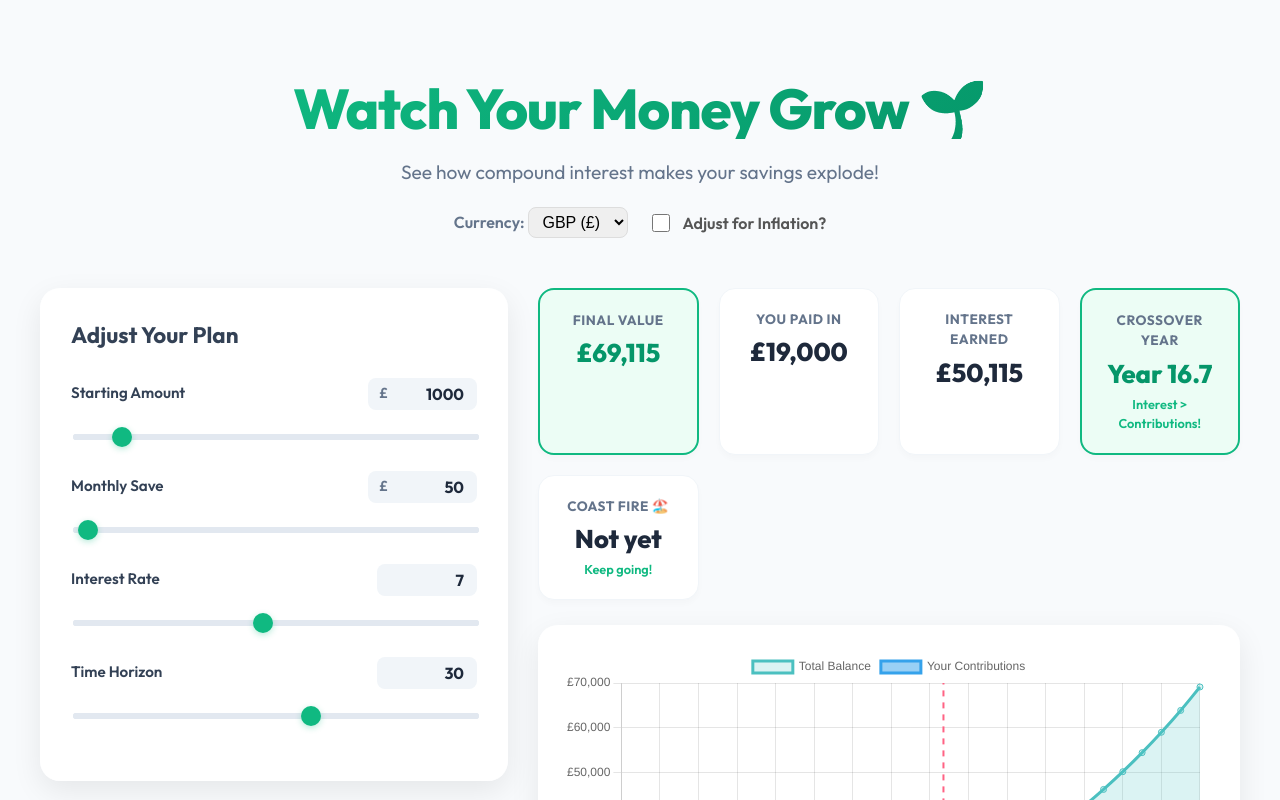
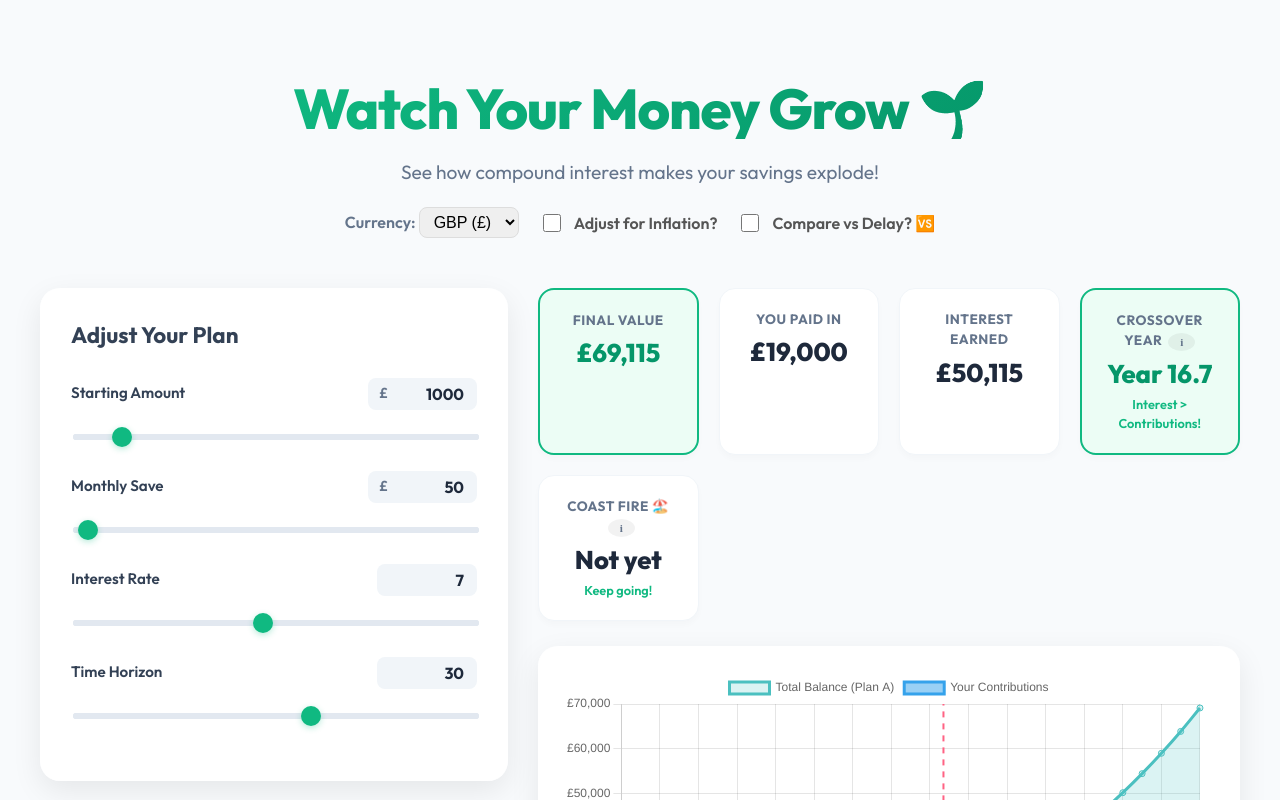
Before and after one commit to GavinRanton/compound-interest-calc, a React (Vite) app: page / in a window 1280 px wide. Shown: the top 800 px of the page. Built offline with nearby package versions, Linux system fonts and the light colour scheme.

Commit message:
Feature: Info Modals & Comparison Mode

```diff
--- a/src/App.css
+++ b/src/App.css
@@ -130,6 +130,7 @@ body {
     transform: scale(0.9);
     opacity: 0;
   }
+
   to {
     transform: scale(1);
     opacity: 1;
@@ -216,16 +217,17 @@ body {
   cursor: pointer;
   box-shadow: 0 2px 6px rgba(16, 185, 129, 0.3);
   transition: transform 0.1s;
-  margin-top: -7px; /* Align thumb vertically */
+  margin-top: -7px;
+  /* Align thumb vertically */
 }
 
 /* Track fix for Firefox/Others if needed, but styling webkit usually covers Chrome/Safari */
 .slider-input::-webkit-slider-runnable-track {
-    width: 100%;
-    height: 6px;
-    cursor: pointer;
-    background: #e2e8f0;
-    border-radius: 5px;
+  width: 100%;
+  height: 6px;
+  cursor: pointer;
+  background: #e2e8f0;
+  border-radius: 5px;
 }
 
 
@@ -330,3 +332,110 @@ body {
   color: var(--secondary-color);
   font-size: 1.1rem;
 }
+
+/* Modal Styles */
+.modal-overlay {
+  position: fixed;
+  top: 0;
+  left: 0;
+  right: 0;
+  bottom: 0;
+  background-color: rgba(0, 0, 0, 0.4);
+  backdrop-filter: blur(4px);
+  display: flex;
+  justify-content: center;
+  align-items: center;
+  z-index: 1000;
+  padding: 20px;
+  animation: fadeIn 0.2s ease-out;
+}
+
+.modal-content {
+  background: var(--card-bg);
+  padding: 30px;
+  border-radius: var(--card-radius);
+  max-width: 500px;
+  width: 100%;
+  box-shadow: 0 20px 50px rgba(0, 0, 0, 0.2);
+  position: relative;
+  border: 1px solid rgba(255, 255, 255, 0.8);
+  animation: slideUp 0.3s cubic-bezier(0.18, 0.89, 0.32, 1.28);
+}
+
+.modal-close-btn {
+  position: absolute;
+  top: 15px;
+  right: 20px;
+  background: none;
+  border: none;
+  font-size: 2rem;
+  color: var(--text-muted);
+  cursor: pointer;
+  padding: 0;
+  line-height: 1;
+}
+
+.modal-close-btn:hover {
+  color: var(--text-color);
+}
+
+.modal-title {
+  margin-top: 0;
+  font-size: 1.5rem;
+  color: var(--primary-color);
+  margin-bottom: 15px;
+}
+
+.modal-body {
+  font-size: 1.05rem;
+  line-height: 1.6;
+  color: var(--text-color);
+}
+
+/* Info Icon in Tile */
+.info-icon-btn {
+  display: inline-flex;
+  margin-left: 6px;
+  background: rgba(0, 0, 0, 0.05);
+  color: var(--text-muted);
+  border-radius: 50%;
+  width: 18px;
+  height: 18px;
+  align-items: center;
+  justify-content: center;
+  font-size: 0.7rem;
+  cursor: pointer;
+  border: none;
+  vertical-align: middle;
+  transition: all 0.2s;
+  font-weight: 700;
+  font-family: serif;
+  /* For the 'i' look */
+}
+
+.info-icon-btn:hover {
+  background: var(--primary-color);
+  color: white;
+}
+
+@keyframes fadeIn {
+  from {
+    opacity: 0;
+  }
+
+  to {
+    opacity: 1;
+  }
+}
+
+@keyframes slideUp {
+  from {
+    transform: translateY(20px);
+    opacity: 0;
+  }
+
+  to {
+    transform: translateY(0);
+    opacity: 1;
+  }
+}
--- a/src/App.jsx
+++ b/src/App.jsx
@@ -3,6 +3,7 @@ import Slider from './components/Slider';
 import SummaryTile from './components/SummaryTile';
 import GrowthChart from './components/GrowthChart';
 import DrawdownChart from './components/DrawdownChart';
+import InfoModal from './components/InfoModal';
 import { calculateGrowth, findCrossoverYear, calculateDrawdown, findCoastFireYear } from './utils/interestMath';
 import './App.css';
 
@@ -17,6 +18,40 @@ function App() {
   const [currency, setCurrency] = useState('£');
   const [inflationRate, setInflationRate] = useState(3);
   const [isInflationAdjusted, setIsInflationAdjusted] = useState(false);
+  const [showComparison, setShowComparison] = useState(false);
+  const [scenarioBDelay, setScenarioBDelay] = useState(10);
+
+  // Modal State
+  const [modalOpen, setModalOpen] = useState(false);
+  const [modalContent, setModalContent] = useState({ title: '', content: '' });
+
+  const openModal = (type) => {
+    let content = { title: '', content: '' };
+    switch (type) {
+      case 'crossover':
+        content = {
+          title: 'What is the "Crossover Year"? 🚀',
+          content: 'This is the magic moment where your money starts working harder than you do! In this year, the annual interest earned on your pot becomes larger than your total annual contributions. Calculated as: Annual Interest > Annual Contributions.'
+        };
+        break;
+      case 'coast':
+        content = {
+          title: 'What is Coast FIRE? 🏖️',
+          content: 'Coast FIRE (Financial Independence, Retire Early) is the point where you have saved enough that you no longer need to contribute another penny to reach your retirement goal. Your existing pot will grow purely through compound interest to hit your target by the time you retire.'
+        };
+        break;
+      case 'deficit':
+        content = {
+          title: 'Interest Deficit Year 📉',
+          content: 'This is the warning point where your annual withdrawals start exceeding the interest your pot earns. From this year onwards, you are eating into your principal balance, accelerating the depletion of your pot.'
+        };
+        break;
+      default:
+        break;
+    }
+    setModalContent(content);
+    setModalOpen(true);
+  };
 
   // State for Drawdown Phase
   const [drawdownAmount, setDrawdownAmount] = useState(2000);
@@ -36,6 +71,14 @@ function App() {
     calculateGrowth(startAmount, monthlyContribution, annualRate, years, inflationRate, isInflationAdjusted),
     [startAmount, monthlyContribution, annualRate, years, inflationRate, isInflationAdjusted]
   );
+
+  const {
+    balanceData: comparisonBalanceData,
+    finalBalance: comparisonFinalBalance
+  } = useMemo(() => {
+    if (!showComparison) return { balanceData: null, finalBalance: null };
+    return calculateGrowth(startAmount, monthlyContribution, annualRate, years, inflationRate, isInflationAdjusted, scenarioBDelay);
+  }, [startAmount, monthlyContribution, annualRate, years, inflationRate, isInflationAdjusted, showComparison, scenarioBDelay]);
 
   const crossoverYear = useMemo(() =>
     findCrossoverYear(startAmount, monthlyContribution, annualRate, years),
@@ -96,10 +139,21 @@ function App() {
               Adjust for Inflation?
             </label>
           </div>
+
+          <div className="setting-group" style={{ display: 'flex', alignItems: 'center', gap: '10px' }}>
+            <label className="checkbox-label" style={{ marginBottom: 0 }}>
+              <input
+                type="checkbox"
+                checked={showComparison}
+                onChange={(e) => setShowComparison(e.target.checked)}
+              />
+              Compare vs Delay? 🆚
+            </label>
+          </div>
         </div>
 
         {isInflationAdjusted && (
-          <div style={{ maxWidth: '400px', margin: '20px auto 0' }}>
+          <div style={{ maxWidth: '400px', margin: '20px auto 10px' }}>
             <Slider
               label="Inflation Rate"
               value={inflationRate}
@@ -108,6 +162,23 @@ function App() {
               unit="%"
               formatFn={(v) => `${v}%`}
             />
+          </div>
+        )}
+
+        {showComparison && (
+          <div style={{ maxWidth: '400px', margin: '10px auto 0', background: '#fff3cd', padding: '15px', borderRadius: '12px', border: '1px solid #ffeeba' }}>
+            <Slider
+              label="Delay Start by (Years)"
+              value={scenarioBDelay}
+              onChange={setScenarioBDelay}
+              min={1} max={20} step={1}
+              unit=" yrs"
+              formatFn={(v) => `${v} yrs`}
+            />
+            <div style={{ textAlign: 'center', fontSize: '0.9rem', color: '#856404' }}>
+              <strong>Cost of waiting {scenarioBDelay} years:</strong> <br />
+              You lose {formatCurrency(finalBalance - comparisonFinalBalance)}! 😱
+            </div>
           </div>
         )}
       </header>
@@ -178,12 +249,14 @@ function App() {
               value={crossoverYear ? `Year ${crossoverYear}` : 'Not yet'}
               subtext={crossoverYear ? "Interest > Contributions!" : "Keep saving!"}
               highlight={!!crossoverYear}
+              onInfoClick={() => openModal('crossover')}
             />
             <SummaryTile
               label="Coast FIRE 🏖️"
               value={coastFireYear ? `Year ${coastFireYear}` : 'Not yet'}
               subtext={coastFireYear ? "Stop saving & still hit target!" : "Keep going!"}
               highlight={!!coastFireYear}
+              onInfoClick={() => openModal('coast')}
             />
           </div>
 
@@ -194,6 +267,7 @@ function App() {
               balanceData={growthBalanceData}
               contributionData={growthContributionData}
               crossoverYear={crossoverYear}
+              comparisonBalanceData={comparisonBalanceData}
             />
           </div>
 
@@ -283,6 +357,7 @@ function App() {
               label="Interest Deficit"
               value={interestDeficitYear ? `Year ${interestDeficitYear}` : 'Never'}
               subtext={interestDeficitYear ? "Withdrawal > Interest" : "Sustainable!"}
+              onInfoClick={() => openModal('deficit')}
             />
           </div>
 
@@ -296,6 +371,13 @@ function App() {
           </div>
         </section>
       </main>
+
+      <InfoModal
+        isOpen={modalOpen}
+        onClose={() => setModalOpen(false)}
+        title={modalContent.title}
+        content={modalContent.content}
+      />
     </div>
   );
 }
--- /dev/null
+++ b/src/components/InfoModal.jsx
@@ -0,0 +1,28 @@
+import React, { useEffect } from 'react';
+
+const InfoModal = ({ isOpen, onClose, title, content }) => {
+    if (!isOpen) return null;
+
+    // Close on escape key
+    useEffect(() => {
+        const handleEsc = (e) => {
+            if (e.key === 'Escape') onClose();
+        };
+        window.addEventListener('keydown', handleEsc);
+        return () => window.removeEventListener('keydown', handleEsc);
+    }, [onClose]);
+
+    return (
+        <div className="modal-overlay" onClick={onClose}>
+            <div className="modal-content" onClick={e => e.stopPropagation()}>
+                <button className="modal-close-btn" onClick={onClose}>&times;</button>
+                <h3 className="modal-title">{title}</h3>
+                <div className="modal-body">
+                    {content}
+                </div>
+            </div>
+        </div>
+    );
+};
+
+export default InfoModal;
--- a/src/components/SummaryTile.jsx
+++ b/src/components/SummaryTile.jsx
@@ -1,10 +1,21 @@
 import React from 'react';
 
 
-const SummaryTile = ({ label, value, subtext, highlight = false }) => {
+const SummaryTile = ({ label, value, subtext, highlight = false, onInfoClick }) => {
     return (
         <div className={`summary-tile ${highlight ? 'highlight' : ''}`}>
-            <div className="tile-label">{label}</div>
+            <div className="tile-label">
+                {label}
+                {onInfoClick && (
+                    <button
+                        className="info-icon-btn"
+                        onClick={(e) => { e.stopPropagation(); onInfoClick(); }}
+                        aria-label="More info"
+                    >
+                        i
+                    </button>
+                )}
+            </div>
             <div className="tile-value">{value}</div>
             {subtext && <div className="tile-subtext">{subtext}</div>}
         </div>
--- a/src/utils/interestMath.js
+++ b/src/utils/interestMath.js
@@ -13,20 +13,55 @@
  * @returns {number} result.totalContributed - Total amount contributed
  * @returns {number} result.totalInterest - Total interest earned
  */
-export const calculateGrowth = (startAmount, monthlyContribution, annualRate, years, inflationRate = 0, adjustForInflation = false) => {
+export const calculateGrowth = (startAmount, monthlyContribution, annualRate, years, inflationRate = 0, adjustForInflation = false, delayYears = 0) => {
     const r = annualRate / 100;
     const n = 12; // Monthly compounding
     const totalMonths = years * 12;
+    const delayMonths = delayYears * 12;
 
     let balance = startAmount;
     let totalContributed = startAmount;
 
+    // Initial data point
     const balanceData = [startAmount];
     const contributionData = [startAmount];
     const labels = ['Year 0'];
 
-    // We'll track yearly data points for the chart to keep it clean
+    // Handle initial delay if any (balance just sits there? or starts at 0? Spec: "Delay Start")
+    // If "Delay Start", we assume they hold the cash? Or they haven't started saving yet.
+    // Let's assume they haven't started saving yet, so balance is 0 until delay is over.
+    // BUT what about "Starting Amount"? Usually that exists at T=0.
+    // If I delay starting, does my "Starting Amount" sit in a shoe box? Or do I only invest it at Year X?
+    // User goal: "Cost of Delay". Usually means: Option A (Start Now), Option B (Start in 10 years).
+    // Option B: For first 10 years, balance is 0. Then at year 10, we dump in "Starting Amount" (if applicable) and start monthly.
+
+    if (delayYears > 0) {
+        balance = 0;
+        totalContributed = 0;
+        // Reset initial data points to 0 if delayed
+        balanceData[0] = 0;
+        contributionData[0] = 0;
+    }
+
     for (let m = 1; m <= totalMonths; m++) {
+        // If we are still in the delay period
+        if (m <= delayMonths) {
+            // Do nothing? Or maybe just append 0s at year end.
+            if (m % 12 === 0) {
+                const year = m / 12;
+                labels.push(`Year ${year}`);
+                balanceData.push(0);
+                contributionData.push(0);
+            }
+            continue;
+        }
+
+        // If we just finished delay period, add starting amount?
+        if (m === delayMonths + 1) {
+            balance = startAmount;
+            totalContributed = startAmount;
+        }
+
         // Apply monthly interest
         balance = balance * (1 + r / n);
         // Add monthly contribution
```
Also changed, not shown: src/components/GrowthChart.jsx (+21 -6 lines).
